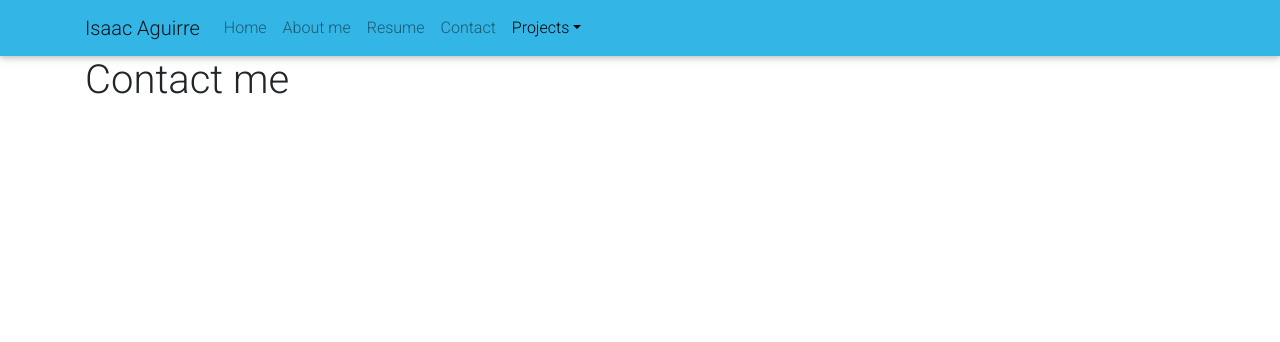
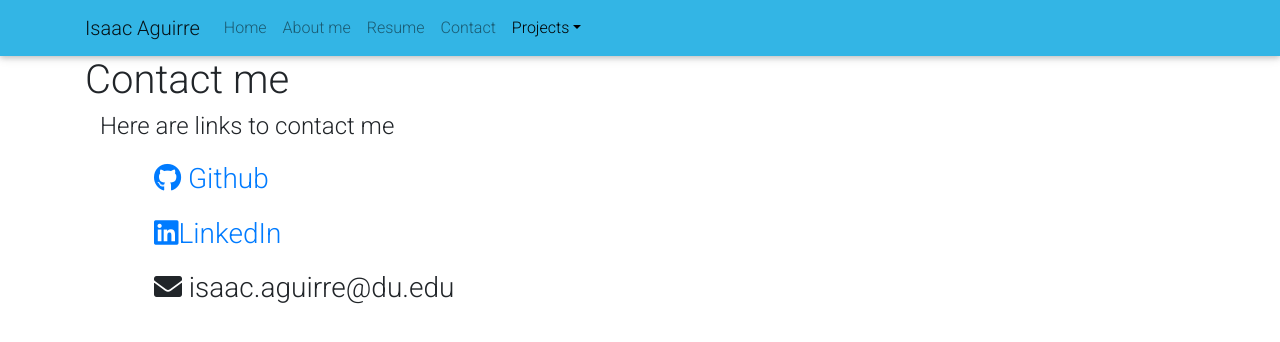
Before and after one commit to izaaaqk/ReactPortfolio, a React (Create React App) app: page /ReactPortfolio/contactme in a window 1280 px wide. Shown: the top 342 px of the page. Built offline with nearby package versions, Linux system fonts and the light colour scheme.

Commit message:
Contact info added

```diff
--- a/package.json
+++ b/package.json
@@ -8,15 +8,20 @@
     "@emotion/styled": "^11.3.0",
     "@mui/icons-material": "^5.0.0",
     "@mui/material": "^5.0.0-rc.1",
+    "@react-native-community/clipboard": "^1.5.1",
     "@testing-library/jest-dom": "^5.14.1",
     "@testing-library/react": "^11.2.7",
     "@testing-library/user-event": "^12.8.3",
     "bootstrap": "^5.1.0",
     "gh-pages": "^3.2.3",
+    "mdb-react-ui-kit": "^1.4.0",
     "mdbreact": "^5.1.0",
     "react": "^17.0.2",
     "react-bootstrap": "^2.0.0-beta.6",
     "react-dom": "^17.0.2",
+    "react-native": "^0.65.1",
+    "react-pdf": "^5.3.2",
+    "react-router": "^5.2.1",
     "react-router-dom": "^5.3.0",
     "react-scripts": "4.0.3",
     "web-vitals": "^1.1.2"
--- a/src/App.js
+++ b/src/App.js
@@ -27,7 +27,7 @@ class App extends Component {
                             <Nav.Link href="/home">Home</Nav.Link>
                             <Nav.Link href="/aboutme">About me</Nav.Link>
                             <Nav.Link href="/resume">Resume</Nav.Link>
-                            <Nav.Link href="/Contact me">Contact</Nav.Link>
+                            <Nav.Link href="/contactme">Contact</Nav.Link>
                             <NavDropdown title="Projects" id="basic-nav-dropdown">
                                 <NavDropdown.Item href="/projects">All Projects</NavDropdown.Item>
                                 <NavDropdown.Divider />
--- a/src/components/aboutme.js
+++ b/src/components/aboutme.js
@@ -1,7 +1,7 @@
 import React, { Component } from "react";
 import { Avatar } from '@mui/material';
 import { MDBContainer, MDBRow, MDBIcon } from 'mdbreact';
-import pic from '../pic.jpg';
+import pic from './static/pic.jpg';
 
 
 
--- a/src/components/contactme.js
+++ b/src/components/contactme.js
@@ -1,10 +1,30 @@
 import React, { Component } from "react";
+import {MDBContainer,} from "mdbreact";
+import { MDBIcon } from 'mdb-react-ui-kit';
 
 class Contact extends Component {
     render() {
         return(
             <div>
                 <h1>Contact me</h1>
+                <MDBContainer>
+                    <h4 style={{marginBottom: "2%"}}>Here are links to contact me</h4>
+
+                    <h3 style={{listStyleType: "none", marginLeft: "5%"}}>
+
+                       <li style={{marginBottom: "2%"}}>
+                           <a href="https://github.com/izaaaqk" style={{marginBottom: "2%"}}><MDBIcon fab icon="github" />  Github</a>
+                       </li>
+                        <li style={{marginBottom: "2%"}}>
+                            <a href="https://www.linkedin.com/in/isaac-aguirre-b109b520a"><MDBIcon fab icon="linkedin" />LinkedIn</a>
+                        </li>
+                        <li style={{marginBottom: "2%"}}><MDBIcon fas icon="envelope" />  isaac.aguirre@du.edu</li>
+
+                    </h3>
+
+
+
+                </MDBContainer>
             </div>
         )
     }
--- a/src/components/main.js
+++ b/src/components/main.js
@@ -9,7 +9,7 @@ import Resume from "./resume";
 
 const Main = () => (
     <Switch>
-        <Route exact path = "/" component = {Home} />
+        <Route exact path = " " component = {Home} />
         <Route path = "/home" component = {Home} />
         <Route path = "/aboutme" component = {AboutMe} />
         <Route path = "/contactme" component = {Contact} />
--- a/src/components/resume.js
+++ b/src/components/resume.js
@@ -5,6 +5,7 @@ class Resume extends Component {
         return(
             <div>
                 <h1>Resume</h1>
+                <a href="https://docs.google.com/document/d/1-erlH_3jETBvAmtRY0eZADOEGF-FX7oeu67mF6DdbIQ/edit?usp=sharing">Click here to get my updated resume</a>
             </div>
         )
     }
--- a/src/index.js
+++ b/src/index.js
@@ -3,14 +3,14 @@ import ReactDOM from 'react-dom';
 import './index.css';
 import App from './App';
 import reportWebVitals from './reportWebVitals';
-import { BrowserRouter, Route, Link } from "react-router-dom";
+import { BrowserRouter, Route, Link,  } from "react-router-dom";
 import '@fortawesome/fontawesome-free/css/all.min.css';
 import 'bootstrap-css-only/css/bootstrap.min.css';
 import 'mdbreact/dist/css/mdb.css';
 
 
 ReactDOM.render(
-  <BrowserRouter basename="/ReactPortfolio" >
+  <BrowserRouter basename="/ReactPortfolio">
       <App />
   </BrowserRouter>,
 
```
Also changed, not shown: public/404.html (renamed from src/404.html), src/components/static/pic.jpg (renamed from src/pic.jpg), 1 other file (tests, documents, lock files or other folders).
